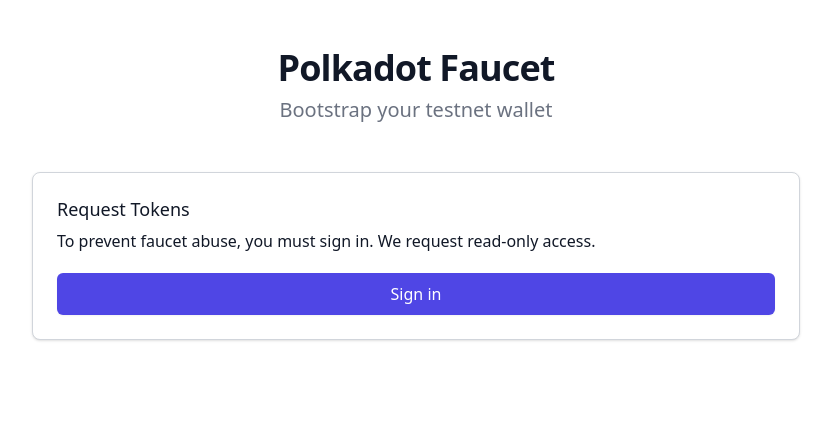
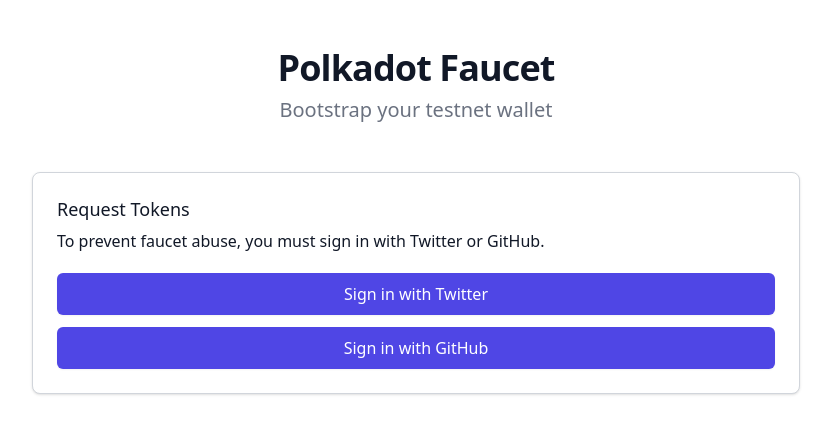
Before and after one commit to karooolis/sybil-resistant-substrate-faucet, a Next.js app: page / in a window 1280 px wide. Shown: the top 434 px of the page, without its empty margins (224-1055 px from the left). Built offline with nearby package versions, Linux system fonts and the light colour scheme; no server answers.

Commit message:
Configure JWT secret, remove unnecessary console.logs.

```diff
--- a/components/login-btn.tsx
+++ b/components/login-btn.tsx
@@ -4,24 +4,21 @@
 export default function LoginButton() {
   const { data: session } = useSession();
 
-  console.log("session", session);
-
   if (session?.user) {
     return (
-      // <div className="text-center">
-        <button
-          className="mt-3 text-blue-500 underline"
-          onClick={() => signOut()}
-        >
-          Sign out {session.user.email}
-        </button>
-      // </div>
+      <button
+        className="block mt-4 -mb-1 mx-auto text-blue-500 underline"
+        onClick={() => signOut()}
+      >
+        Sign out {session.user.email || session.user.name}
+      </button>
     );
   }
 
   return (
     <div className="mt-2">
-      <Button onClick={() => signIn()}>Sign in</Button>
+      <Button onClick={() => signIn("twitter")}>Sign in with Twitter</Button>
+      <Button onClick={() => signIn("github")}>Sign in with GitHub</Button>
     </div>
   );
 }
--- a/pages/api/auth/[...nextauth].ts
+++ b/pages/api/auth/[...nextauth].ts
@@ -3,7 +3,6 @@
 import TwitterProvider from "next-auth/providers/twitter";
 
 export const authOptions: NextAuthOptions = {
-  // Configure one or more authentication providers
   providers: [
     GithubProvider({
       clientId: process.env.GITHUB_CLIENT_ID as string,
--- a/pages/index.tsx
+++ b/pages/index.tsx
@@ -1,20 +1,12 @@
 import { useState } from "react";
-import type { GetServerSideProps, NextPage } from "next";
+import type { GetServerSideProps } from "next";
 import Head from "next/head";
-import {
-  signIn,
-  getSession,
-  signOut,
-  GetSessionParams,
-  useSession,
-} from "next-auth/react"; // Auth
+import { getSession, GetSessionParams, useSession } from "next-auth/react";
 import LoginButton from "../components/login-btn";
 import { isValidAddress } from "../utils/isValidAddress";
 import { hasClaimed } from "./api/claim/status";
-import { Session } from "next-auth";
 import Button from "../components/button";
 import WalletInput from "../components/wallet-input";
-import Layout from "../components/layout";
 
 type Props = {
   claimed: boolean;
@@ -24,8 +16,6 @@
   const { status } = useSession();
   const [address, setAddress] = useState<string>("");
   const [loading, setLoading] = useState<boolean>(false);
-
-  console.log(status);
 
   /**
    * Process faucet drip request
@@ -92,7 +82,6 @@
                 </p>
 
                 <form className="mt-5">
-                  {/* <div className="w-full sm:max-w-xs"> */}
                   <WalletInput
                     value={address}
                     onChange={(evt: React.ChangeEvent<HTMLInputElement>) =>
@@ -126,8 +115,8 @@
             {status !== "authenticated" && (
               <>
                 <p className="mt-2 text-gray-900">
-                  To prevent faucet abuse, you must sign in. We request
-                  read-only access.
+                  To prevent faucet abuse, you must sign in with Twitter or
+                  GitHub.
                 </p>
 
                 <LoginButton />
@@ -135,85 +124,17 @@
             )}
           </div>
         </div>
-
-        {/*
-        <input
-          type="text"
-          placeholder="SOME ADDRESS"
-          value={address}
-          onChange={(e) => setAddress(e.target.value)}
-        /> */}
       </main>
-
-      {/* <main className={styles.main}>
-        <Button />
-
-        <h1 className={styles.title}>
-          Welcome to <a href="https://nextjs.org">Next.js!</a>
-        </h1>
-
-        <p className={styles.description}>
-          Get started by editing{' '}
-          <code className={styles.code}>pages/index.tsx</code>
-        </p>
-
-        <div className={styles.grid}>
-          <a href="https://nextjs.org/docs" className={styles.card}>
-            <h2>Documentation &rarr;</h2>
-            <p>Find in-depth information about Next.js features and API.</p>
-          </a>
-
-          <a href="https://nextjs.org/learn" className={styles.card}>
-            <h2>Learn &rarr;</h2>
-            <p>Learn about Next.js in an interactive course with quizzes!</p>
-          </a>
-
-          <a
-            href="https://github.com/vercel/next.js/tree/canary/examples"
-            className={styles.card}
-          >
-            <h2>Examples &rarr;</h2>
-            <p>Discover and deploy boilerplate example Next.js projects.</p>
-          </a>
-
-          <a
-            href="https://vercel.com/new?utm_source=create-next-app&utm_medium=default-template&utm_campaign=create-next-app"
-            className={styles.card}
-          >
-            <h2>Deploy &rarr;</h2>
-            <p>
-              Instantly deploy your Next.js site to a public URL with Vercel.
-            </p>
-          </a>
-        </div>
-      </main>
-
-      <footer className={styles.footer}>
-        <a
-          href="https://vercel.com?utm_source=create-next-app&utm_medium=default-template&utm_campaign=create-next-app"
-          target="_blank"
-          rel="noopener noreferrer"
-        >
-          Powered by{' '}
-          <span className={styles.logo}>
-            <Image src="/vercel.svg" alt="Vercel Logo" width={72} height={16} />
-          </span>
-        </a>
-      </footer> */}
     </div>
   );
 };
 
 export async function getServerSideProps(context: GetServerSideProps) {
-  // Collect session
   const session: any = await getSession(context as GetSessionParams);
-
-  console.log(session);
 
   return {
     props: {
       session,
-      // If session exists, collect claim status, else return false
       claimed: session
         ? await hasClaimed(session.provider, session.providerAccountId)
         : false,
```
Also changed, not shown: pages/api/claim/status.ts (line endings or trailing spaces).
